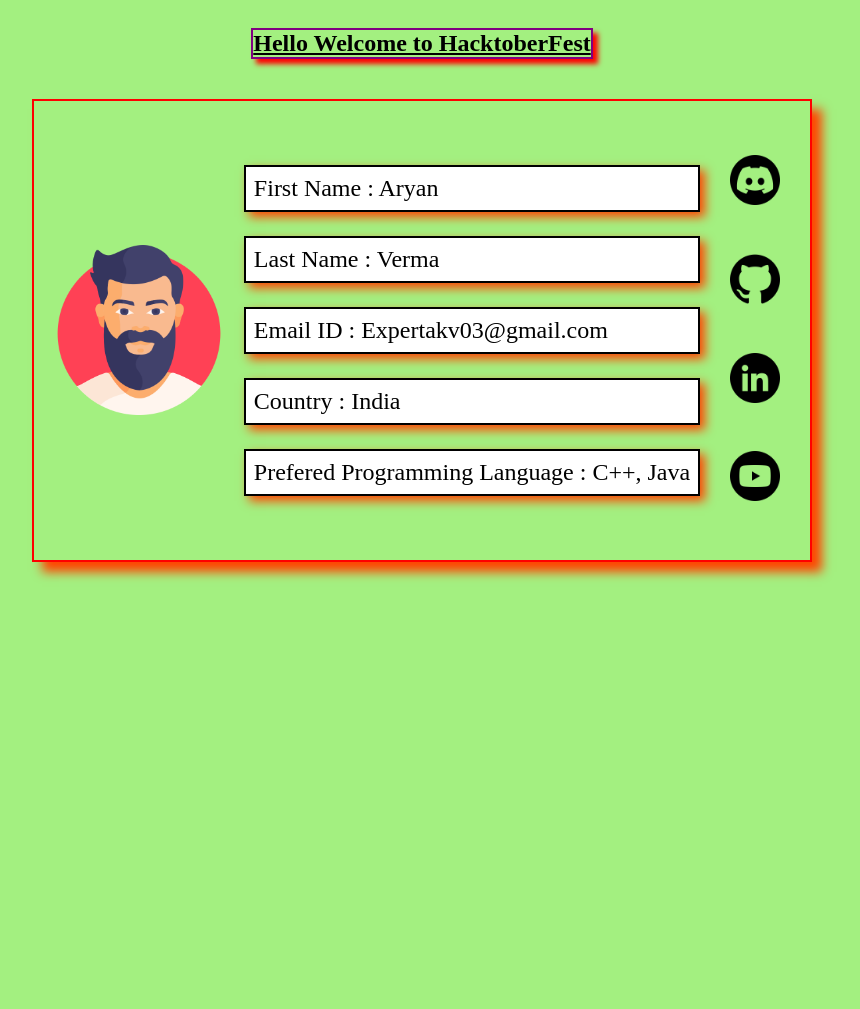
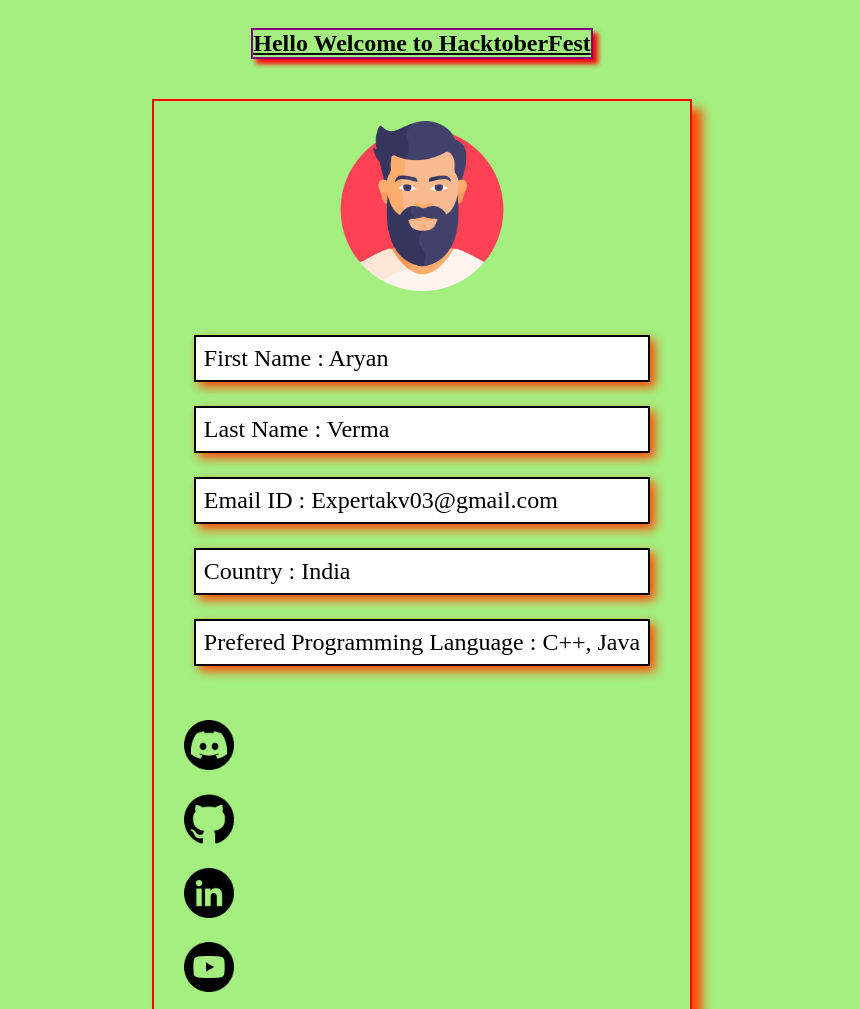
Before and after one commit to Aryanverma1710/HacktoberFest2k22, a plain HTML site: page index.html in a window 1280 px wide. Shown: the top 1009 px of the page, without its empty margins (218-1078 px from the left). Before the commit the page ends 800 px from the top, so only its background shows below. Drawn offline with Linux system fonts and the light colour scheme.

Commit message:
Updated CSS

```diff
--- a/style.css
+++ b/style.css
@@ -108,11 +108,6 @@ p{
         align-items: center;
     }
 
-    .hero{
-        display: flex;
-        flex-direction: row;
-    }
-
     .social-links{
         display: flex;
         flex-direction: column;
```
